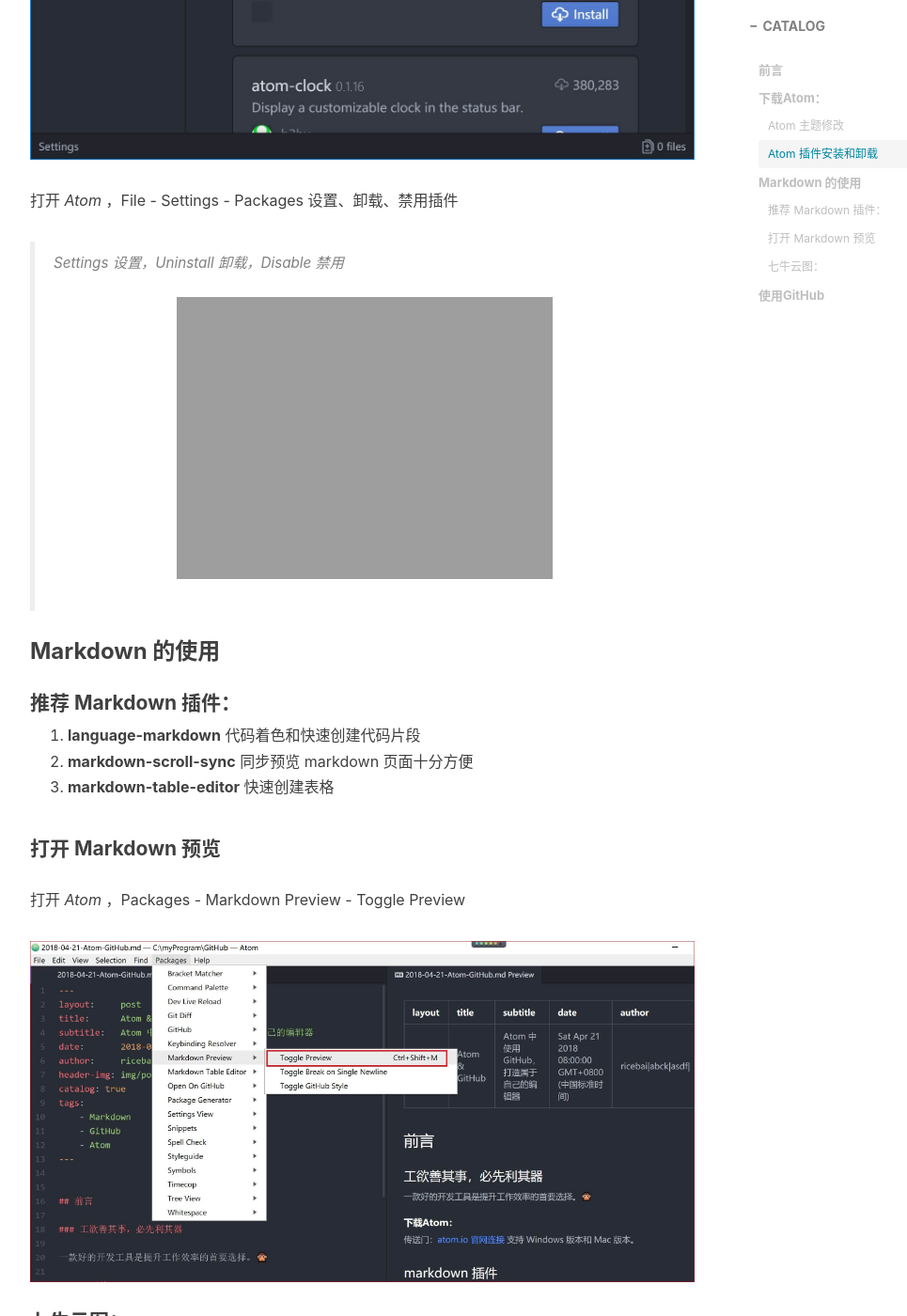
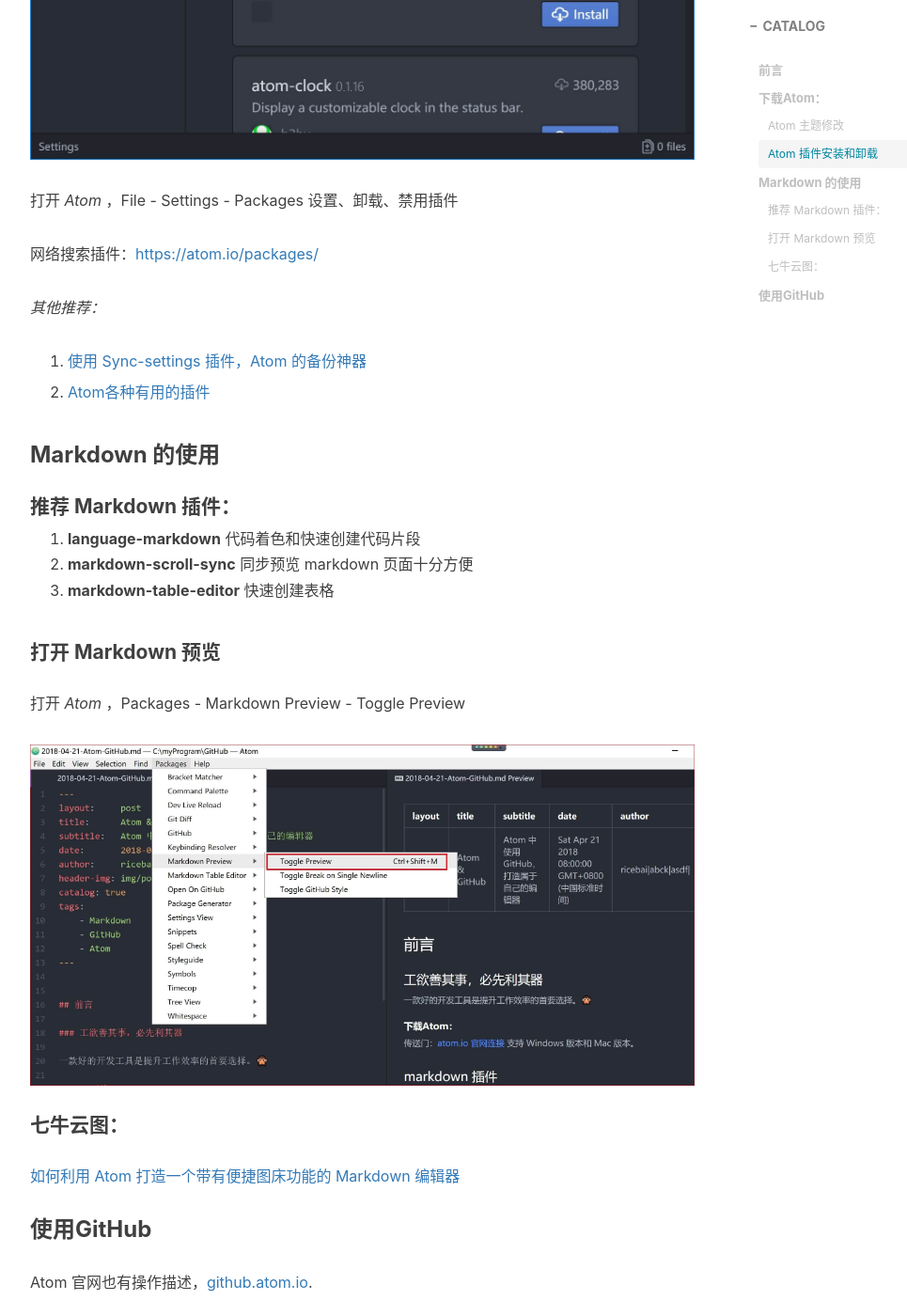
Before and after one commit to ricebai/ricebai.github.io, a Jekyll site: the page built from _posts/2018-04-21-Atom-GitHub.md, in a window 1280 px wide and 1400 px high, scrolled down 2172 px. Shown: the whole window at 94% size, without its empty margins (233-1198 px from the left). Built offline with Jekyll 4.4.1, drawn with Linux system fonts in a browser that asks for light colours; nearby versions of some CDN libraries; comment, search, counter and statistics services are not loaded; some of the changed text lies outside the part shown.

Commit message:
atom github

```diff
--- a/_posts/2018-04-21-Atom-GitHub.md
+++ b/_posts/2018-04-21-Atom-GitHub.md
@@ -35,8 +35,13 @@ tags:
 
 打开 *Atom* ，File - Settings - Packages 设置、卸载、禁用插件
 
-> Settings 设置，Uninstall 卸载，Disable 禁用
-<img src="https://ricebai.github.io/img/posts/atom-github/settings-packages.jpg" />
+网络搜索插件：[https://atom.io/packages/](https://atom.io/packages/)
+
+*其他推荐：*
+
+1.  [使用 Sync-settings 插件，Atom 的备份神器](https://ricebai.github.io/2018/04/22/Atom-Sync)
+
+2.  [Atom各种有用的插件](https://www.jianshu.com/p/041d3d5f3997)
 
 ### Markdown 的使用
 
@@ -58,4 +63,10 @@ tags:
 
 
 ### 使用GitHub
-传送门：[github.atom.io](https://github.atom.io/)
+
+Atom 官网也有操作描述，[github.atom.io](https://github.atom.io/).
+
+
+安装 Git：[Git Dwonload](https://git-scm.com/downloads)
+
+配置 SSH：[（Git 学习）Git SSH Key 创建步骤](https://segmentfault.com/a/1190000009567424)
```
